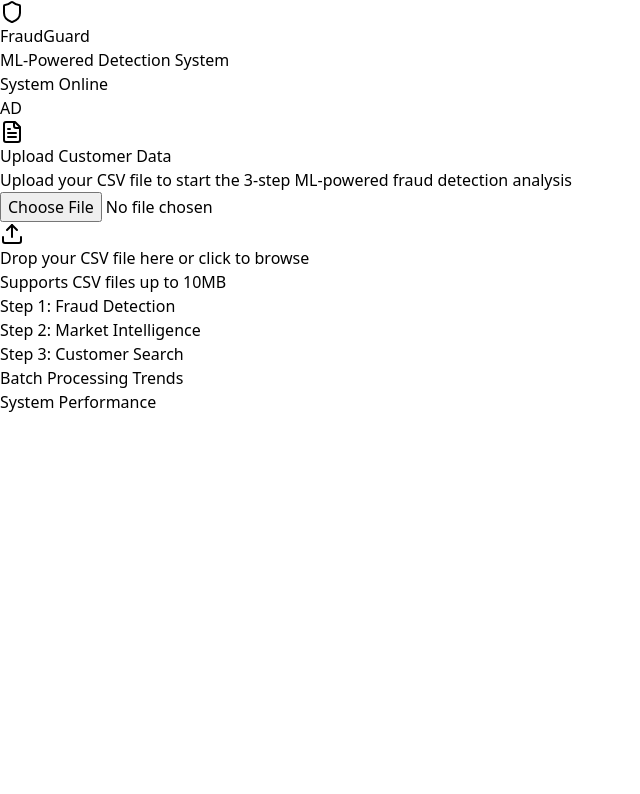
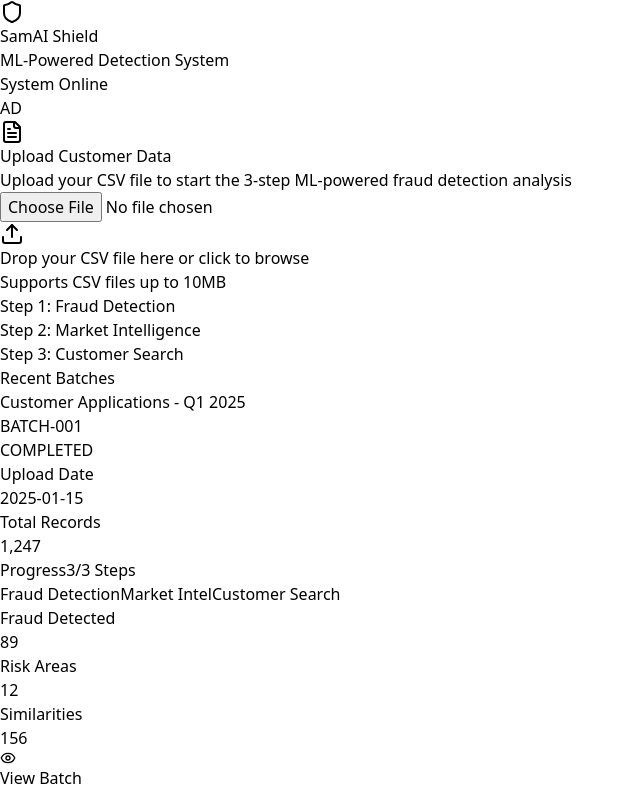
Before and after one commit to vimalprakash404/ai-loan, a React (Vite) app: page / in a window 1280 px wide. Shown: the top 794 px of the page, without its empty margins (0-640 px from the left). Built offline with nearby package versions, Linux system fonts and the light colour scheme.

Commit message:
dev added

```diff
--- a/src/components/layout/Header.jsx
+++ b/src/components/layout/Header.jsx
@@ -11,7 +11,7 @@ const Header = ({ selectedBatch, currentStep }) => {
               <Shield className="w-6 h-6 text-white" />
             </div>
             <div>
-              <h1 className="text-xl font-bold text-gray-900">FraudGuard</h1>
+              <h1 className="text-xl font-bold text-gray-900">SamAI Shield</h1>
               <p className="text-xs text-gray-500 hidden sm:block">ML-Powered Detection System</p>
             </div>
           </div>
--- a/src/pages/BatchList.jsx
+++ b/src/pages/BatchList.jsx
@@ -3,6 +3,7 @@ import { useNavigate } from 'react-router-dom';
 import { useAppContext } from '../context/AppContext';
 import { Upload, FileText } from 'lucide-react';
 import { FraudTrendChart, ModelPerformanceChart } from '../components/Charts';
+import BatchCard from '../components/ui/BatchCard';
 
 const BatchList = () => {
   const [uploadedFile, setUploadedFile] = useState(null);
@@ -40,7 +41,7 @@ const BatchList = () => {
 
   return (
     <div className="space-y-6 lg:space-y-8">
-       <div className="bg-white rounded-xl shadow-sm border border-gray-100 p-8 lg:p-12">
+      <div className="bg-white rounded-xl shadow-sm border border-gray-100 p-8 lg:p-12">
         <div className="text-center max-w-2xl mx-auto">
           <div className="mb-6">
             <div className="w-16 h-16 bg-blue-100 rounded-full flex items-center justify-center mx-auto mb-4">
@@ -117,24 +118,12 @@ const BatchList = () => {
         </div>
       </div>
 
-      {/* Overall Analytics */}
-      <div className="grid grid-cols-1 xl:grid-cols-2 gap-6">
-        <div className="bg-white rounded-xl shadow-sm border border-gray-100">
-          <div className="p-4 lg:p-6 border-b border-gray-100">
-            <h3 className="text-lg font-bold text-gray-900">Batch Processing Trends</h3>
-          </div>
-          <div className="p-4 lg:p-6">
-            <FraudTrendChart />
-          </div>
-        </div>
-
-        <div className="bg-white rounded-xl shadow-sm border border-gray-100">
-          <div className="p-4 lg:p-6 border-b border-gray-100">
-            <h3 className="text-lg font-bold text-gray-900">System Performance</h3>
-          </div>
-          <div className="p-4 lg:p-6">
-            <ModelPerformanceChart />
-          </div>
+      <div className="space-y-4">
+        <h3 className="text-lg font-bold text-gray-900">Recent Batches</h3>
+        <div className="grid grid-cols-1 lg:grid-cols-2 xl:grid-cols-3 gap-4">
+          {batches.map((batch) => (
+            <BatchCard key={batch.id} batch={batch} />
+          ))}
         </div>
       </div>
     </div>
```
